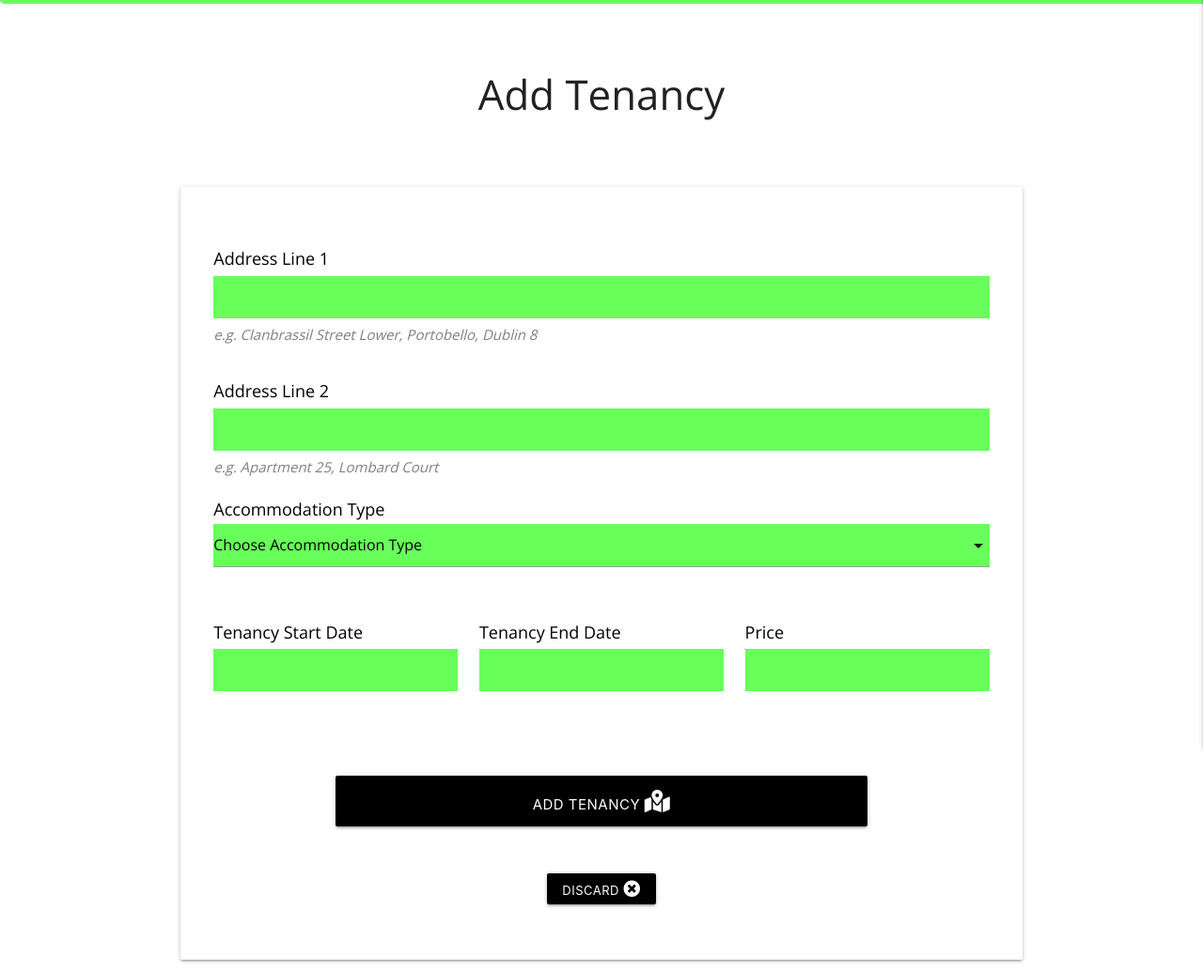
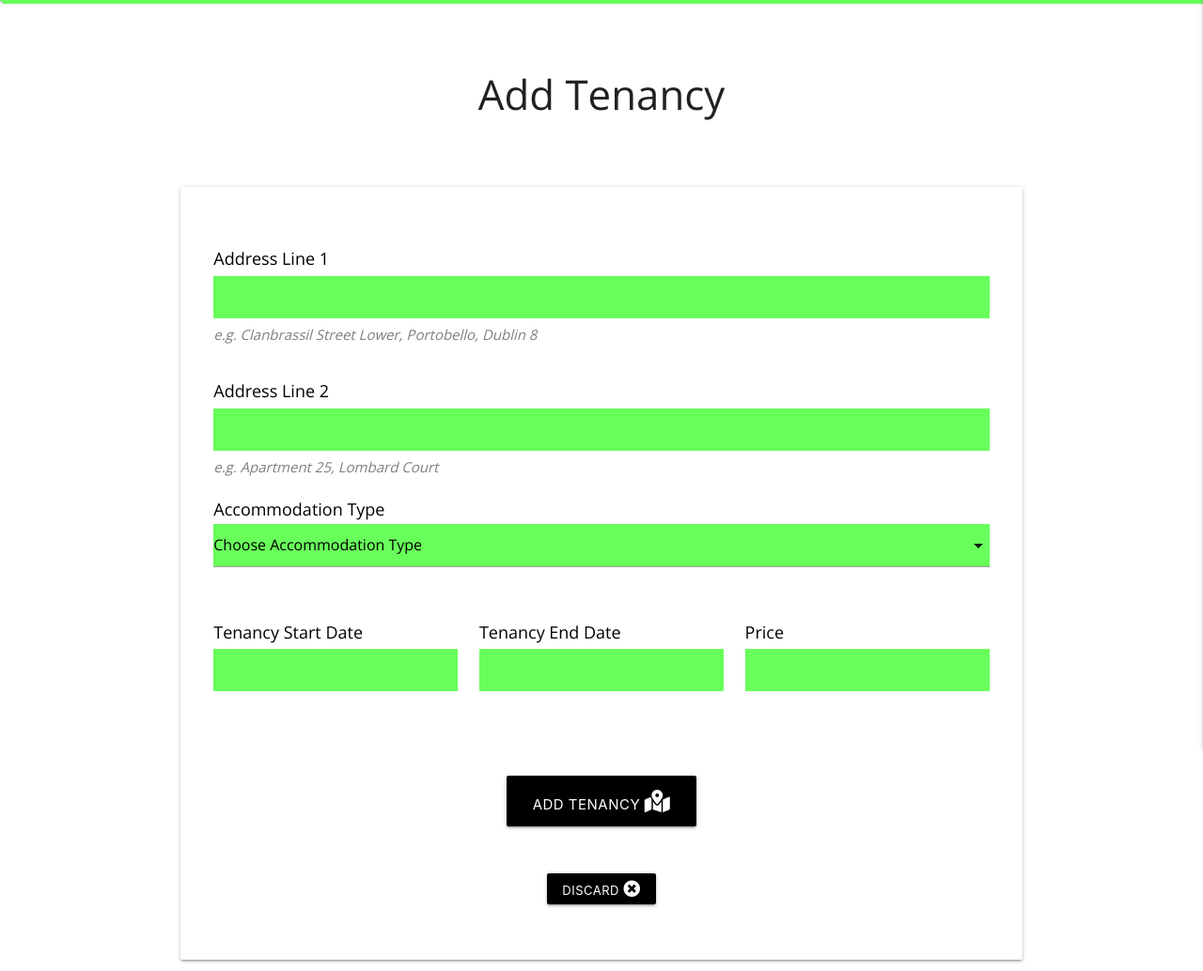
Before and after one commit to stef-cruz/open_rent, a Flask app: page /add_tenancy in a window 1280 px wide. Shown: the part 63-1097 px from the top of the page at 94% size. Run offline with Flask 2, Linux system fonts and the light colour scheme; the visitor is signed in with stand-in values (Sample User, id 1); data that the repository does not hold is empty; some libraries are stand-ins or nearby versions.

Commit message:
Style edit tenancy page

```diff
--- a/app/static/css/_add-tenancy.scss
+++ b/app/static/css/_add-edit-tenancy.scss
@@ -1,4 +1,4 @@
-.add-tenancy {
+.add-edit-tenancy {
   #address_1,
   #address_2,
   #start_date,
@@ -34,7 +34,7 @@
   margin-bottom: 2rem;
 }
 
-.button-add-tenancy {
+.button-add-edit-tenancy {
   margin: 1rem 0;
   background-color: black;
   color: white;
--- a/app/static/css/style.css
+++ b/app/static/css/style.css
@@ -316,26 +316,26 @@
   text-align: center;
 }
 
-.add-tenancy #address_1,
-.add-tenancy #address_2,
-.add-tenancy #start_date,
-.add-tenancy #end_date,
-.add-tenancy #price {
+.add-edit-tenancy #address_1,
+.add-edit-tenancy #address_2,
+.add-edit-tenancy #start_date,
+.add-edit-tenancy #end_date,
+.add-edit-tenancy #price {
   background-color: #68ff5b;
   border-bottom: none;
   margin-bottom: 0;
   margin-top: 0.2rem;
 }
-.add-tenancy label {
+.add-edit-tenancy label {
   color: black;
   font-size: 1.2rem;
 }
-.add-tenancy .helper-text {
+.add-edit-tenancy .helper-text {
   font-style: italic;
   font-size: 1rem;
   color: rgba(0, 0, 0, 0.5);
 }
-.add-tenancy__inputs {
+.add-edit-tenancy__inputs {
   margin-bottom: 4rem;
 }
 
@@ -347,12 +347,12 @@
   margin-bottom: 2rem;
 }
 
-.button-add-tenancy {
+.button-add-edit-tenancy {
   margin: 1rem 0;
   background-color: black;
   color: white;
 }
-.button-add-tenancy:hover {
+.button-add-edit-tenancy:hover {
   background-color: #ff6d00;
 }
 
--- a/app/static/css/style.scss
+++ b/app/static/css/style.scss
@@ -5,7 +5,7 @@
 @import 'register';
 @import 'divider';
 @import 'profile';
-@import 'add-tenancy';
+@import 'add-edit-tenancy';
 
 //
 // General Styling
--- a/app/templates/add-tenancy.html
+++ b/app/templates/add-tenancy.html
@@ -3,7 +3,7 @@
 
 <h3 class="center-align heading-section">Add Tenancy</h3>
 
-<section class="container add-tenancy">
+<section class="container add-edit-tenancy">
     <div class="card-panel">
         <form method="POST" action="{{ url_for('add_tenancy')}}">
             <!-- Flash message -->
@@ -20,7 +20,7 @@
             </div>
             <!-- ./Flash message -->
 
-            <div class="row add-tenancy__inputs">
+            <div class="row add-edit-tenancy__inputs">
                 <!-- Address Line 1 -->
                 <div class="col s12 form-margin">
                     <label for="address_1">Address Line 1</label>
@@ -68,15 +68,18 @@
                 <!-- ./Price -->
             </div>
             <!-- Submit Tenancy -->
-            <div class="row">
-                <button class="col s8 offset-s2 btn-large button-add-tenancy" type="submit">Add Tenancy <i class="fas fa-map-marked-alt"></i></button>
+            <div class="row center-align">
+                <div class="col s12">
+                    <button class="btn-large button-add-edit-tenancy" type="submit">
+                        Add Tenancy <i class="fas fa-map-marked-alt"></i></button>
+                </div>
             </div>
             <!-- ./Submit Tenancy -->
         </form>
         <div class="row center-align">
             <div class="col s12">
                 <a href="{{ url_for('profile', username=session['user']) }}">
-                    <button class="btn-small button-add-tenancy">Discard <i class="fas fa-times-circle"></i></button>
+                    <button class="btn-small button-add-edit-tenancy">Discard <i class="fas fa-times-circle"></i></button>
                 </a>
             </div>
         </div>
--- a/app/templates/profile.html
+++ b/app/templates/profile.html
@@ -114,11 +114,11 @@
                                 <div class="row">
                                     <div class="col s12 m6">
                                         <a href="{{ url_for('profile', username=session['user']) }}" class="modal-close">
-                                            <button class="btn-small button-profile">Cancel</button></a>
+                                            <button class="btn-small button-profile">Cancel <i class="fas fa-times-circle"></i></button></a>
                                     </div>
                                     <div class="col s12 m6">
                                         <a href="{{ url_for('delete_tenancy', tenancy_id=tenancy._id) }}" class="modal-close">
-                                            <button class="btn-small button-profile">Delete Tenancy</button></a>
+                                            <button class="btn-small button-profile">Delete Tenancy <i class="fas fa-trash"></i></button></a>
                                     </div>
                                 </div>
                             </div>
```
Also changed, not shown: app/templates/edit-tenancy.html (+21 -23 lines), 1 other file.
